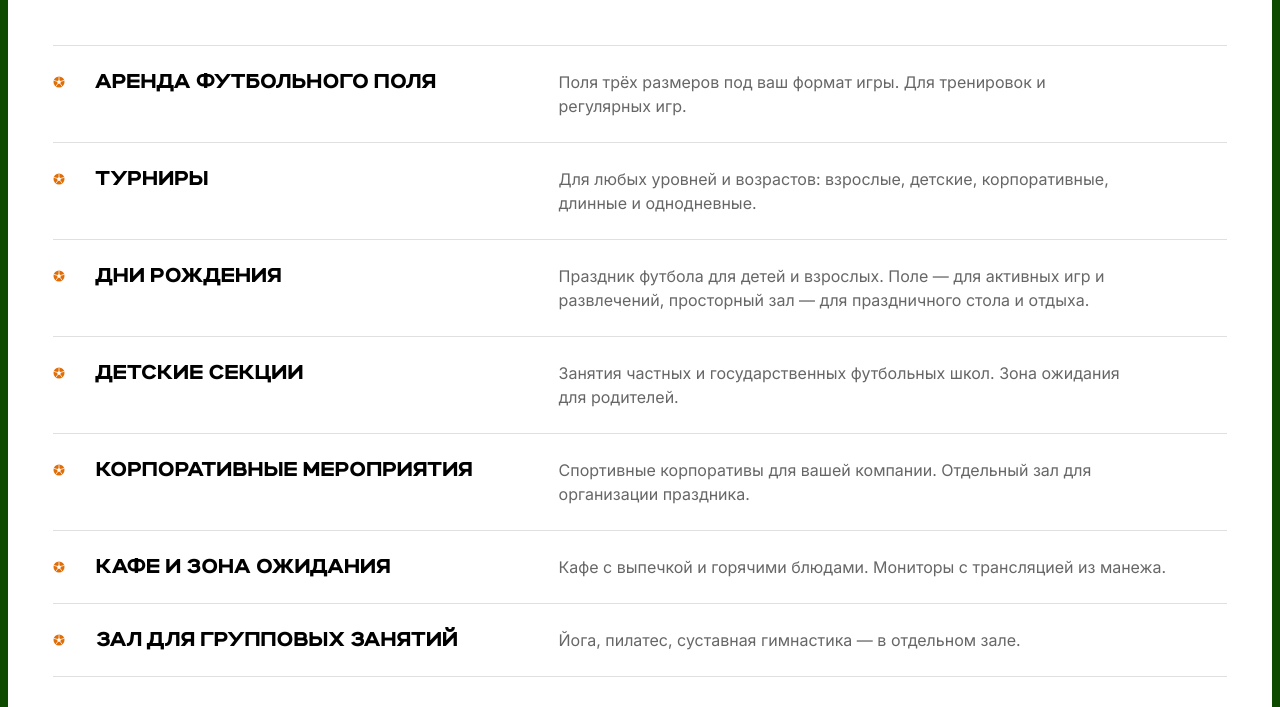
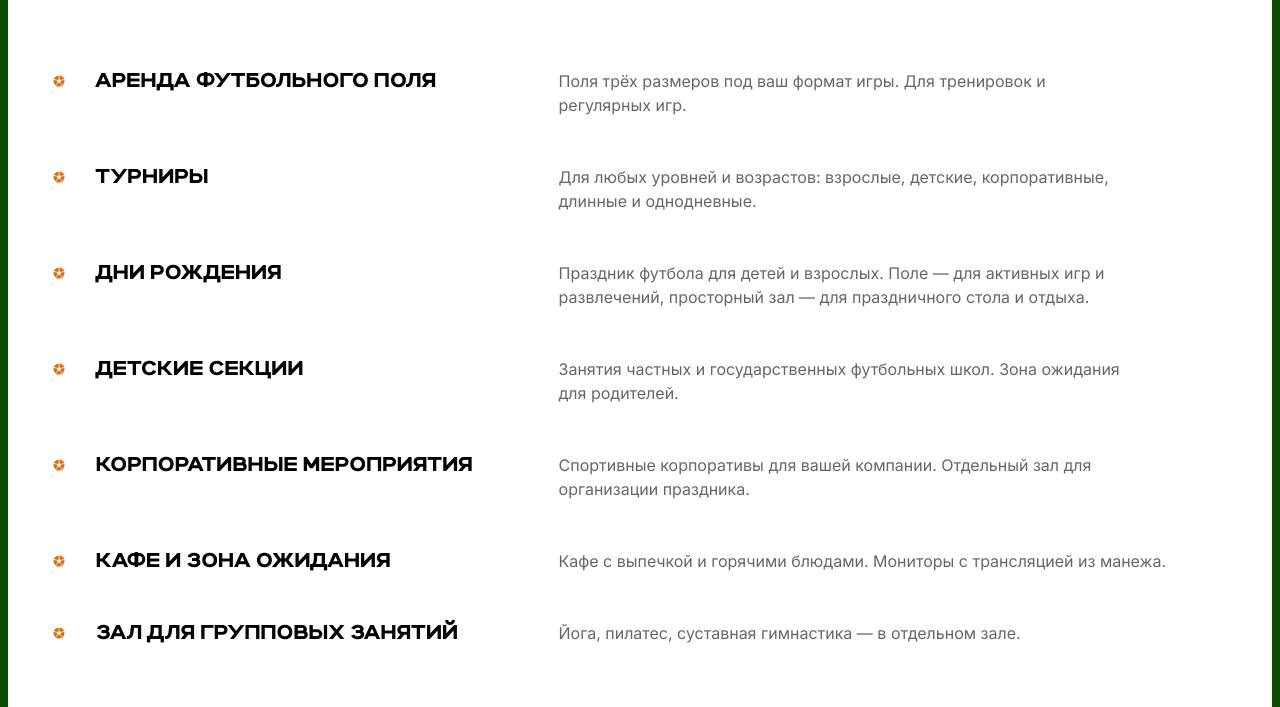
Before and after one commit to yaxoxoo/centr-polya, a plain HTML site: page index.html in a window 1280 px wide. Shown: the part 4053-4760 px from the top of the page. Drawn offline with Linux system fonts and the light colour scheme.

Commit message:
Услуги: убраны линии между пунктами
Co-Authored-By: Claude Opus 5.5 <noreply@anthropic.com>
Claude-Session: https://claude.ai/code/session_01R89roQLBaLf3SetvttcWhd

```diff
--- a/index.html
+++ b/index.html
@@ -470,13 +470,13 @@
   .wcard:nth-child(even) h3{color:var(--black);}
   .wcard:nth-child(even) p{color:var(--ink-60);}
 
-  /* ============ УСЛУГИ: линованный список с точками ============ */
-  .srv{display:block;border-top:var(--hair) solid var(--line-k);}
+  /* ============ УСЛУГИ: список с точками, без линеек ============ */
+  .srv{display:block;}
   .srow{
     min-width:0;
     display:grid;grid-template-columns:1.75rem minmax(0,4fr) minmax(0,6fr);
     align-items:baseline;column-gap:var(--gap);
-    padding:1.5rem 0;border-bottom:var(--hair) solid var(--line-k);
+    padding:1.5rem 0;
   }
   .srow::before{
     content:"";width:.75rem;height:.75rem;
```
